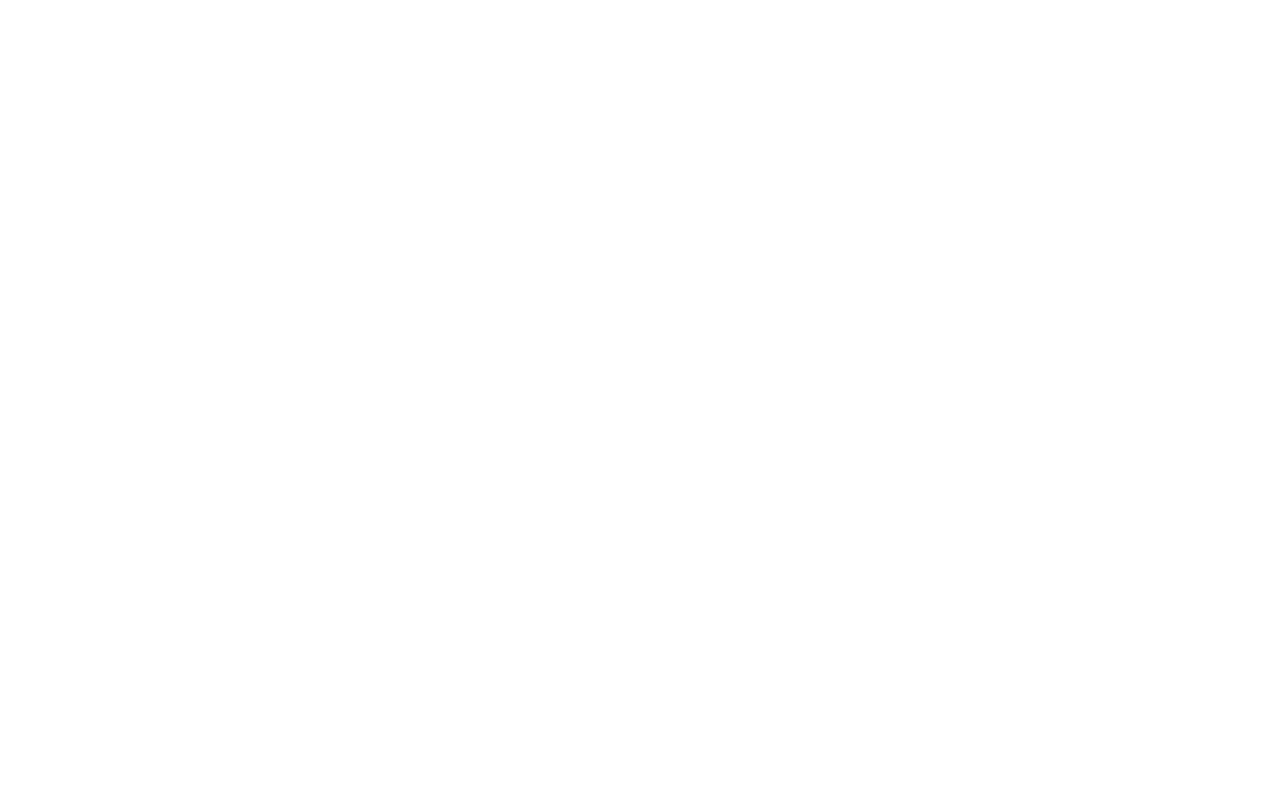
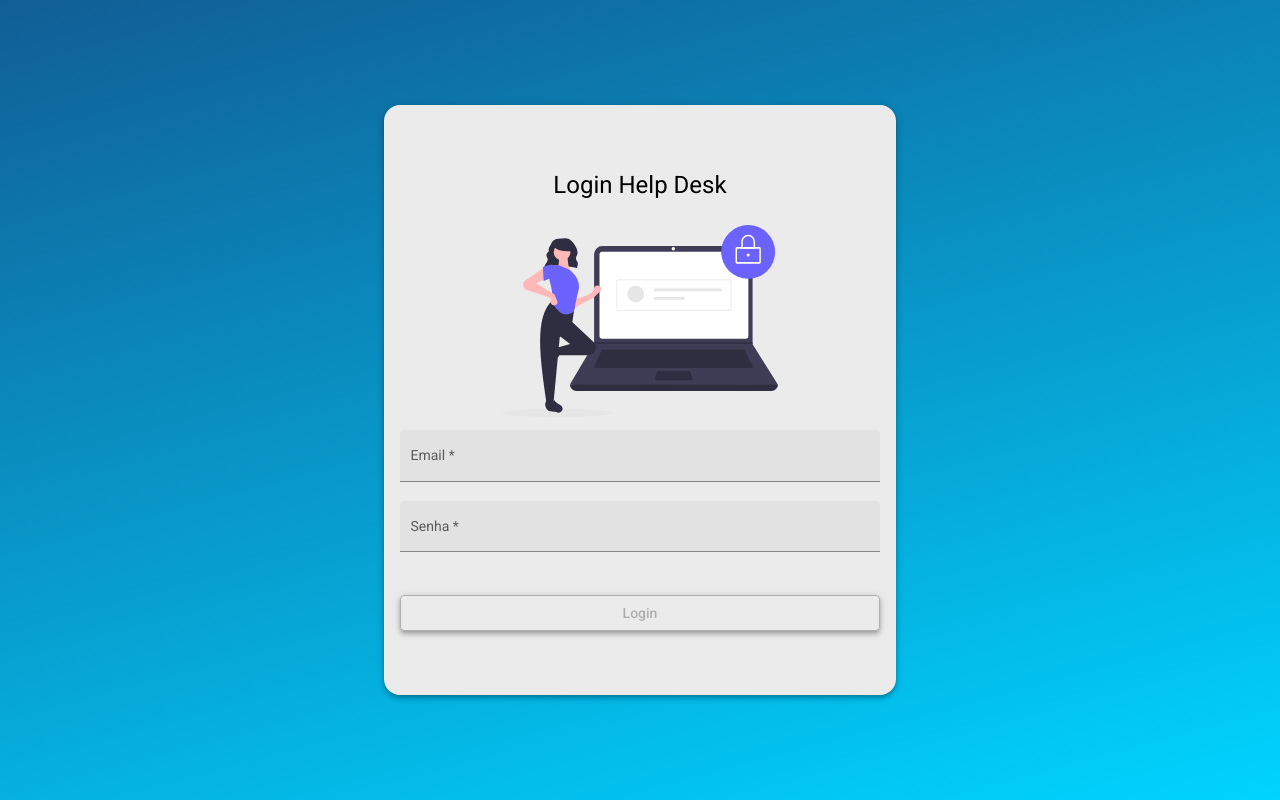
Before and after one commit to FernandesJr/hekp-desk-front, an Angular app: page /login in a window 1280 px wide. Before the commit this address led to /. Built offline with nearby package versions, Linux system fonts and the light colour scheme.

Commit message:
feat: validation on the login

```diff
--- a/angular.json
+++ b/angular.json
@@ -54,7 +54,8 @@
             ],
             "styles": [
               "./node_modules/@angular/material/prebuilt-themes/indigo-pink.css",
-              "src/styles.css"
+              "src/styles.css",
+              "node_modules/ngx-toastr/toastr.css"
             ],
             "scripts": []
           },
--- a/package.json
+++ b/package.json
@@ -19,6 +19,7 @@
     "@angular/platform-browser": "~13.3.0",
     "@angular/platform-browser-dynamic": "~13.3.0",
     "@angular/router": "~13.3.0",
+    "ngx-toastr": "^14.3.0",
     "rxjs": "~7.5.0",
     "tslib": "^2.3.0",
     "zone.js": "~0.11.4"
--- a/src/app/app-routing.module.ts
+++ b/src/app/app-routing.module.ts
@@ -3,9 +3,11 @@
 import { NgModule } from '@angular/core';
 import { RouterModule, Routes } from '@angular/router';
 import { TecnicoListComponent } from './components/tecnico/tecnico-list/tecnico-list.component';
+import { LoginComponent } from './components/login/login.component';
 
 
 const routes: Routes = [
+  {path: "login", component: LoginComponent},
   {
     path: "", component: NavComponent,
     children: [
--- a/src/app/app.module.ts
+++ b/src/app/app.module.ts
@@ -30,6 +30,8 @@
 import { HomeComponent } from './components/home/home.component';
 import { HeaderComponent } from './components/header/header.component';
 import { TecnicoListComponent } from './components/tecnico/tecnico-list/tecnico-list.component';
+import { LoginComponent } from './components/login/login.component';
+import { ToastrModule } from 'ngx-toastr';
 
 @NgModule({
   declarations: [
@@ -37,7 +39,8 @@
     NavComponent,
     HomeComponent,
     HeaderComponent,
-    TecnicoListComponent
+    TecnicoListComponent,
+    LoginComponent
   ],
   imports: [
     BrowserModule,
@@ -60,7 +63,13 @@
     MatTableModule,
     MatIconModule,
     MatListModule,
-    MatCardModule
+    MatCardModule,
+    ToastrModule.forRoot({
+      timeOut: 4000,
+      closeButton: true,
+      progressBar: true
+    }
+    ),
   ],
   providers: [],
   bootstrap: [AppComponent]
--- /dev/null
+++ b/src/app/components/login/login.component.css
@@ -0,0 +1,33 @@
+.container {
+    height: 100%;
+    display: flex;
+    align-items: center;
+    justify-content: center;
+    background: linear-gradient(165deg, rgba(2,0,36,1) 0%, rgba(16,94,149,1) 0%, rgba(0,212,255,1) 100%);
+}
+
+.form {
+    width: 30rem;
+    margin: auto;
+    background-color: rgb(235, 235, 235);
+    padding: 4rem 1rem;
+    border-radius: 1rem;
+}
+
+h1 {
+    width: 100%;
+    text-align: center;
+}
+
+img {
+    height: 12rem;
+    width: 100%;
+    margin: .5rem auto .5rem auto;
+}
+.full-width {
+    width: 100%;
+}
+
+button {
+    margin-top: 1.5rem;
+}
--- /dev/null
+++ b/src/app/components/login/login.component.html
@@ -0,0 +1,30 @@
+<div class="container">
+  <form class="form mat-elevation-z4">
+
+    <h1>Login Help Desk</h1>
+    <img src="assets/img/login-image.svg" alt="login-image">
+    <mat-form-field class="full-width" appearance="fill">
+      <mat-label>Email</mat-label>
+      <input
+      required
+      [formControl]="email"
+      [(ngModel)]="creds.email"
+      name="email"
+      matInput placeholder="Ex. usuario@email.com"/>
+    </mat-form-field>
+
+    <mat-form-field class="full-width" appearance="fill">
+        <mat-label>Senha</mat-label>
+        <input
+        required
+        [formControl]="senha"
+        [(ngModel)]="creds.senha"
+        name="senha"
+        type="password"
+        matInput
+        placeholder="Ex. Pizza123"/>
+    </mat-form-field>
+
+    <button [disabled]="!validarCampos()" class="full-width mat-elevation-z4" mat-stroked-button color="primary" (click)="logar()">Login</button>
+  </form>
+</div>
--- /dev/null
+++ b/src/app/components/login/login.component.ts
@@ -0,0 +1,39 @@
+import { Credenciais } from './../../models/Credenciais';
+import { Component, OnInit } from '@angular/core';
+import { FormControl, Validators } from '@angular/forms';
+import { ToastrService } from 'ngx-toastr';
+
+@Component({
+  selector: 'app-login',
+  templateUrl: './login.component.html',
+  styleUrls: ['./login.component.css']
+})
+export class LoginComponent implements OnInit {
+
+  creds : Credenciais = {
+    email : "",
+    senha : ""
+  };
+
+  email = new FormControl(null, Validators.email);
+  senha = new FormControl(null, Validators.minLength(3));
+
+  constructor(private toastr: ToastrService) {
+  }
+
+  ngOnInit(): void {
+  }
+
+  logar(): void {
+    this.toastr.error("Email e/ou senha inválidos.", "Login");
+  }
+
+  validarCampos(){
+    if(this.email.valid && this.senha.valid){
+      return true;
+    }else{
+      return false;
+    }
+  }
+
+}
--- a/src/app/components/nav/nav.component.ts
+++ b/src/app/components/nav/nav.component.ts
@@ -11,7 +11,7 @@
   constructor(private router: Router) { }
 
   ngOnInit(): void {
-    this.router.navigate(["tecnicos"]);
+    this.router.navigate(["login"]);
   }
 
 }
--- /dev/null
+++ b/src/app/models/Credenciais.ts
@@ -0,0 +1,4 @@
+export interface Credenciais{
+    email : string;
+    senha : string;
+}
```
Also changed, not shown: src/assets/img/login-image.svg (added), 1 other file (tests, documents, lock files or other folders).
